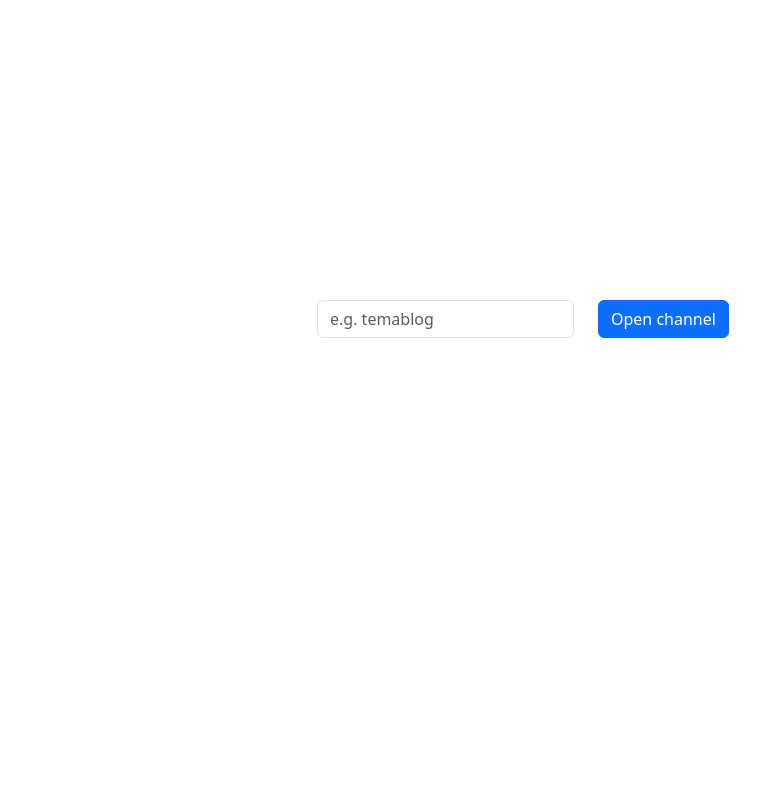
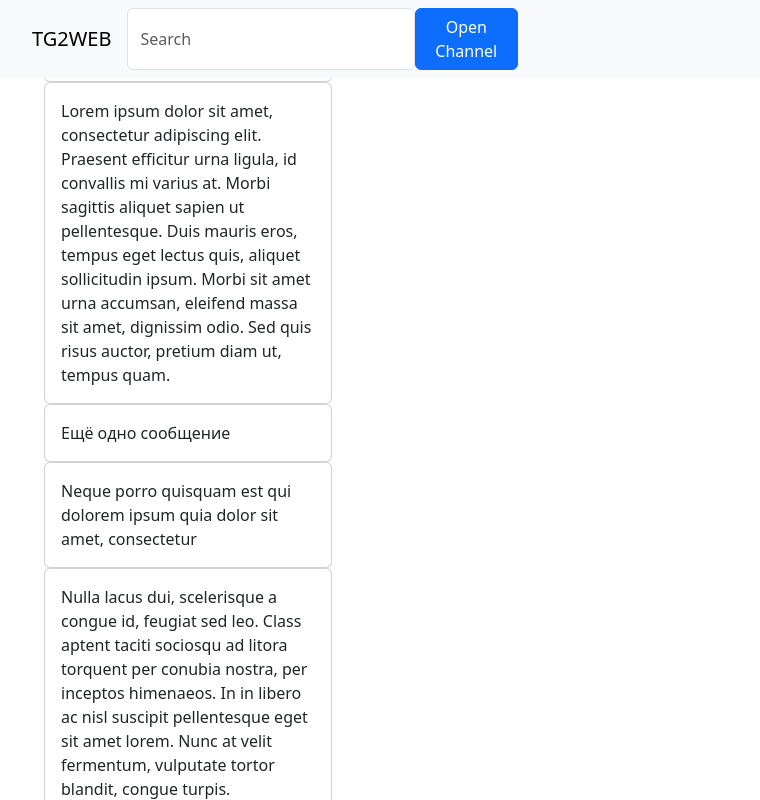
Before and after one commit to Zakhar02/SSAD_TG_To_Web, a React (Create React App) app in the folder frontend/: page /channels/1/messages in a window 1280 px wide. Shown: the top 800 px of the page, without its empty margins (50-810 px from the left). Built offline with nearby package versions, Linux system fonts and the light colour scheme.

Commit message:
add markup for messages page

```diff
--- a/frontend/src/App.js
+++ b/frontend/src/App.js
@@ -13,8 +13,8 @@ import MessagesPage from './MessagesPage.js';
 function App() {
   return <Router>
     <Switch>
-      <Route path="/"><HomePage /></Route>
-      <Route path="/channels/:channelId/messages"><MessagesPage /></Route>
+      <Route exact path="/"><HomePage /></Route>
+      <Route exact path="/channels/:channelId/messages"><MessagesPage /></Route>
     </Switch>
   </Router>;
 }
--- a/frontend/src/MessagesPage.js
+++ b/frontend/src/MessagesPage.js
@@ -1,6 +1,65 @@
+import Navbar from 'react-bootstrap/Navbar';
+import Form from 'react-bootstrap/Form';
+import FormControl from 'react-bootstrap/FormControl';
+import Button from 'react-bootstrap/Button';
+import Nav from 'react-bootstrap/Nav';
+import Container from 'react-bootstrap/Container';
+import Row from 'react-bootstrap/Container';
+import Card from 'react-bootstrap/Card';
+
+import 'bootstrap/dist/css/bootstrap.min.css';
+
+
+
+const TopNavbar = () => {
+  return <Navbar bg="light" variant="light" expand="lg" fixed="top">
+    <Container>
+      <Navbar.Brand href="#home">TG2WEB</Navbar.Brand>
+      <Nav className="me-auto">
+        <Form className="d-flex">
+          <FormControl
+            type="search"
+            placeholder="Search"
+            className="mr-2"
+            aria-label="Search"
+          />
+          <Button variant="primary">Open Channel</Button>
+        </Form>
+      </Nav>
+    </Container>
+  </Navbar>;
+};
+
+const MessageItem = ({ text }) => {
+  return <Row>
+    <Card style={{ width: '18rem' }}>
+      <Card.Body>
+        <Card.Text>{text}</Card.Text>
+      </Card.Body>
+    </Card>
+  </Row>;
+};
+
+const MessagesList = () => {
+  const messages = [
+    { text: "Тестовое сообщение из канала" },
+    { text: "Lorem ipsum dolor sit amet, consectetur adipiscing elit. Praesent efficitur urna ligula, id convallis mi varius at. Morbi sagittis aliquet sapien ut pellentesque. Duis mauris eros, tempus eget lectus quis, aliquet sollicitudin ipsum. Morbi sit amet urna accumsan, eleifend massa sit amet, dignissim odio. Sed quis risus auctor, pretium diam ut, tempus quam." },
+    { text: "Ещё одно сообщение" },
+    { text: "Neque porro quisquam est qui dolorem ipsum quia dolor sit amet, consectetur" },
+    { text: "Nulla lacus dui, scelerisque a congue id, feugiat sed leo. Class aptent taciti sociosqu ad litora torquent per conubia nostra, per inceptos himenaeos. In in libero ac nisl suscipit pellentesque eget sit amet lorem. Nunc at velit fermentum, vulputate tortor blandit, congue turpis. Pellentesque et ante euismod lacus rhoncus viverra. Phasellus finibus neque odio, vel tristique nibh suscipit sit amet. Phasellus vestibulum eget sapien sit amet porta" }
+  ];
+  return <Container>
+      <Row><br /></Row>
+      {messages.map(({ text }) => <MessageItem text={text} />)}
+      <Row><br /></Row>
+    </Container>
+};
 
 const MessagesPage = () => {
-    return <h1>Messages page</h1>;
+  return <div>
+    <TopNavbar />
+    <MessagesList />
+  </div>;
 };
 
 export default MessagesPage;
```
